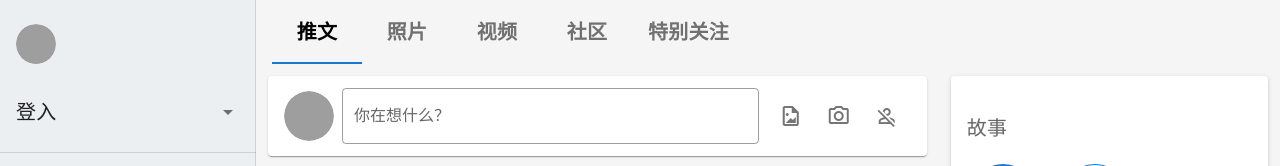
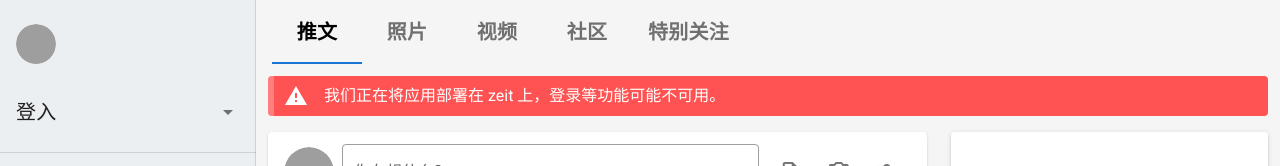
Before and after one commit to OpenEpicData/FlamingoWeb, a Nuxt app: page / in a window 1280 px wide. Shown: the top 166 px of the page. Built offline with nearby package versions, Linux system fonts and the light colour scheme; grey boxes are pictures that could not be loaded.

Commit message:
chore: add zeit deploy notice

```diff
--- a/layouts/default.vue
+++ b/layouts/default.vue
@@ -108,6 +108,10 @@
 
     <v-content class="grey lighten-4">
       <v-container fluid>
+        <v-alert dense border="left" type="error">
+          我们正在将应用部署在 zeit 上，登录等功能可能不可用。
+        </v-alert>
+
         <nuxt />
       </v-container>
     </v-content>
--- a/package.json
+++ b/package.json
@@ -43,6 +43,6 @@
     "prettier": "^1.16.4"
   },
   "engines": {
-    "node": "10.x"
+    "node": "10.x || 12.x"
   }
 }
```
